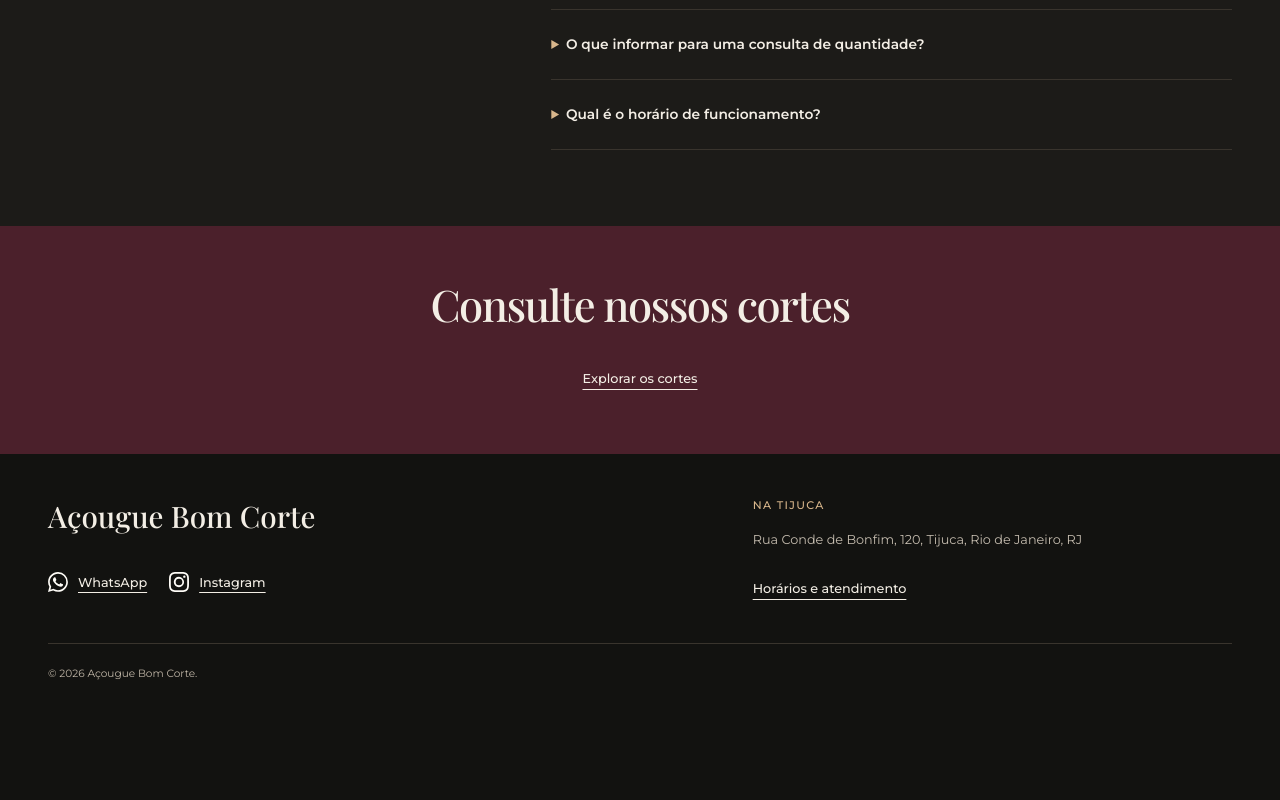
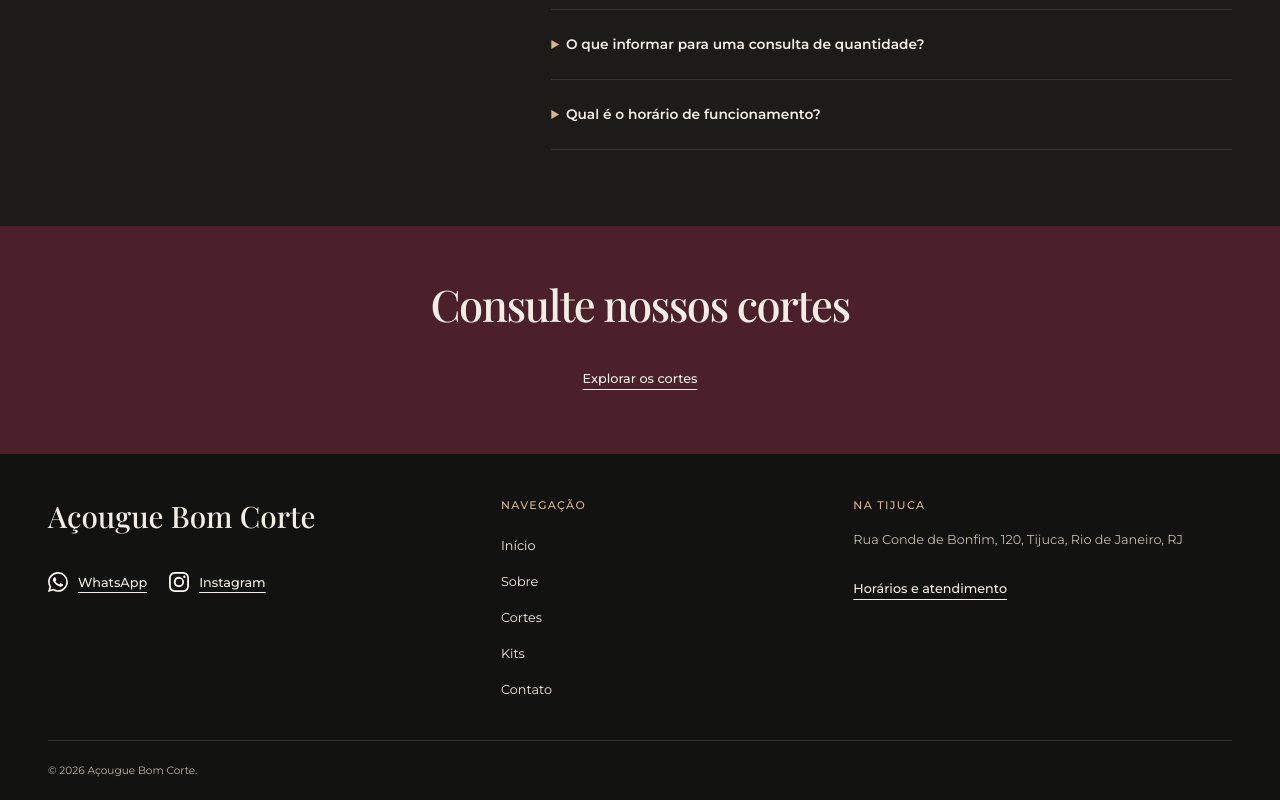
Before and after one commit to Odaniel058/acougue-bom-corte-react, a React (Vite) app: page / in a window 1280 px wide. Shown: the part 9467-10267 px from the top of the page. Before the commit the page ends 10170 px from the top, so only its background shows below. Built offline with nearby package versions, Linux system fonts and the light colour scheme.

Commit message:
style: volta com a navegacao no rodape

```diff
--- a/src/components/Footer.jsx
+++ b/src/components/Footer.jsx
@@ -1,18 +1,28 @@
 import SocialLinks from './SocialLinks';
-import { address } from '../data/site';
+import { address, navigation } from '../data/site';
 
 export default function Footer() {
   return (
     <footer className="site-footer">
       <div className="container">
         <div className="row gy-4 justify-content-between">
-          <div className="col-md-6">
+          <div className="col-md-4">
             <a className="footer-brand" href="#inicio">
               Açougue Bom Corte
             </a>
             <SocialLinks />
           </div>
-          <div className="col-md-5">
+          <nav className="col-md-3" aria-label="Navegação do rodapé">
+            <h2 className="footer-heading">Navegação</h2>
+            <ul className="footer-navigation">
+              {navigation.map((item) => (
+                <li key={item.id}>
+                  <a href={'#' + item.id}>{item.label}</a>
+                </li>
+              ))}
+            </ul>
+          </nav>
+          <div className="col-md-4">
             <h2 className="footer-heading">Na Tijuca</h2>
             <address className="footer-address">{address}</address>
             <a className="text-link" href="#contato">
--- a/src/style.css
+++ b/src/style.css
@@ -838,6 +838,27 @@ main[id] {
   margin-bottom: 16px;
   color: var(--sand);
 }
+.footer-navigation {
+  list-style: none;
+  margin: 0;
+  padding: 0;
+}
+
+.footer-navigation a {
+  display: inline-flex;
+  align-items: center;
+  min-height: 36px;
+  color: var(--cream);
+  font-size: 0.8rem;
+  text-decoration: none;
+}
+
+.footer-navigation a:hover {
+  color: var(--sand);
+  text-decoration: underline;
+  text-underline-offset: 5px;
+}
+
 .footer-address {
   color: var(--muted);
   font-size: 0.8rem;
```
